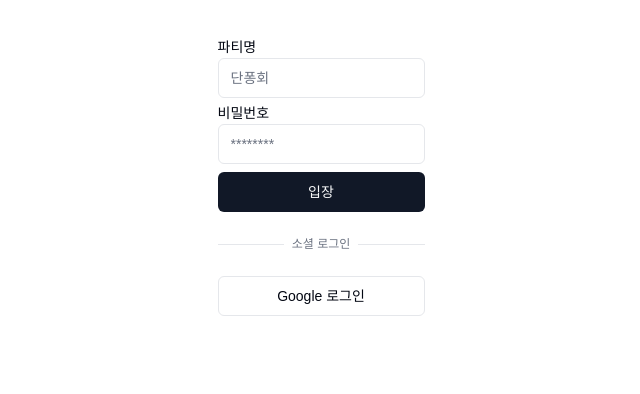
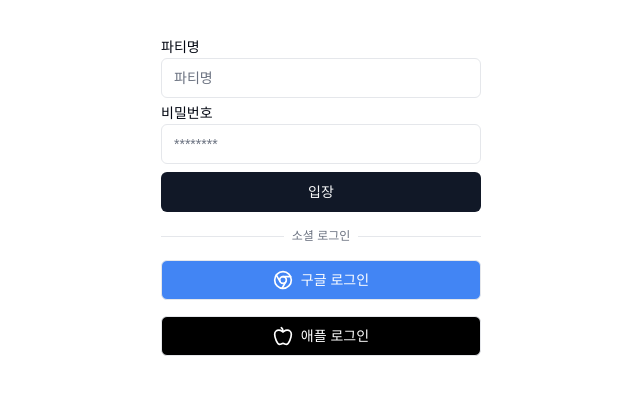
Before and after one commit to witch-factory/maple-share, a React (Vite) app: page / in a window 1280 px wide. Shown: the top 394 px of the page, without its empty margins (319-959 px from the left). Built offline with nearby package versions, Linux system fonts and the light colour scheme.

Commit message:
구글, 애플 로그인 버튼 추가

```diff
--- a/src/components/userAuthForm/index.tsx
+++ b/src/components/userAuthForm/index.tsx
@@ -18,7 +18,7 @@ function UserAuthForm() {
   };
 
   return (
-    <div className='grid gap-6'>
+    <div className='grid gap-4 w-80'>
       <form onSubmit={onSubmit}>
         <div className='grid gap-2'>
           <div className='grid gap-1'>
@@ -27,7 +27,7 @@ function UserAuthForm() {
             </Label>
             <Input
               id='party'
-              placeholder='단퐁회'
+              placeholder='파티명'
               type='text'
               autoCapitalize='none'
               autoComplete='organization'
@@ -62,8 +62,48 @@ function UserAuthForm() {
           </span>
         </div>
       </div>
-      <Button variant='outline' type='button' disabled={isLoading}>
-        Google 로그인
+      <Button className='w-full bg-[#4285F4] text-white' variant='outline'>
+        <div className='flex items-center justify-center'>
+          <svg
+            className=' w-5 h-5 mr-2'
+            fill='none'
+            height='24'
+            stroke='currentColor'
+            strokeLinecap='round'
+            strokeLinejoin='round'
+            strokeWidth='2'
+            viewBox='0 0 24 24'
+            width='24'
+            xmlns='http://www.w3.org/2000/svg'
+          >
+            <circle cx='12' cy='12' r='10' />
+            <circle cx='12' cy='12' r='4' />
+            <line x1='21.17' x2='12' y1='8' y2='8' />
+            <line x1='3.95' x2='8.54' y1='6.06' y2='14' />
+            <line x1='10.88' x2='15.46' y1='21.94' y2='14' />
+          </svg>
+          구글 로그인
+        </div>
+      </Button>
+      <Button className='w-full bg-black text-white space-y-4' variant='outline'>
+        <div className='flex items-center justify-center'>
+          <svg
+            className=' w-5 h-5 mr-2'
+            fill='none'
+            height='24'
+            stroke='currentColor'
+            strokeLinecap='round'
+            strokeLinejoin='round'
+            strokeWidth='2'
+            viewBox='0 0 24 24'
+            width='24'
+            xmlns='http://www.w3.org/2000/svg'
+          >
+            <path d='M12 20.94c1.5 0 2.75 1.06 4 1.06 3 0 6-8 6-12.22A4.91 4.91 0 0 0 17 5c-2.22 0-4 1.44-5 2-1-.56-2.78-2-5-2a4.9 4.9 0 0 0-5 4.78C2 14 5 22 8 22c1.25 0 2.5-1.06 4-1.06Z' />
+            <path d='M10 2c1 .5 2 2 2 5' />
+          </svg>
+          애플 로그인
+        </div>
       </Button>
     </div>
   );
```
